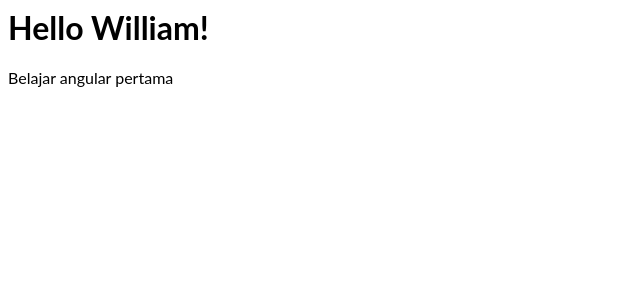
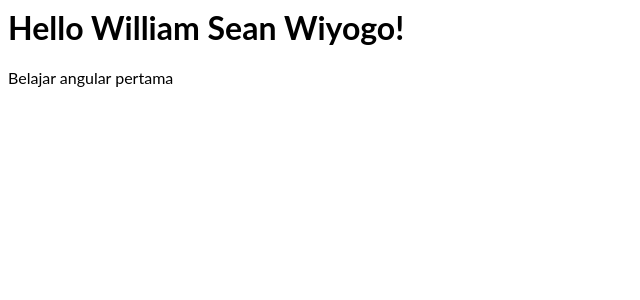
Before and after one commit to william-source/angular1, an Angular app: page / in a window 1280 px wide. Shown: the top 300 px of the page, without its empty margins (0-640 px from the left). Built offline with nearby package versions, Linux system fonts and the light colour scheme.

Commit message:
1 file modified - ubahnama

```diff
--- a/src/app/app.component.ts
+++ b/src/app/app.component.ts
@@ -6,5 +6,5 @@
   styleUrls: [ './app.component.css' ]
 })
 export class AppComponent  {
-  name = 'William';
+  name = 'William Sean Wiyogo';
 }
```
